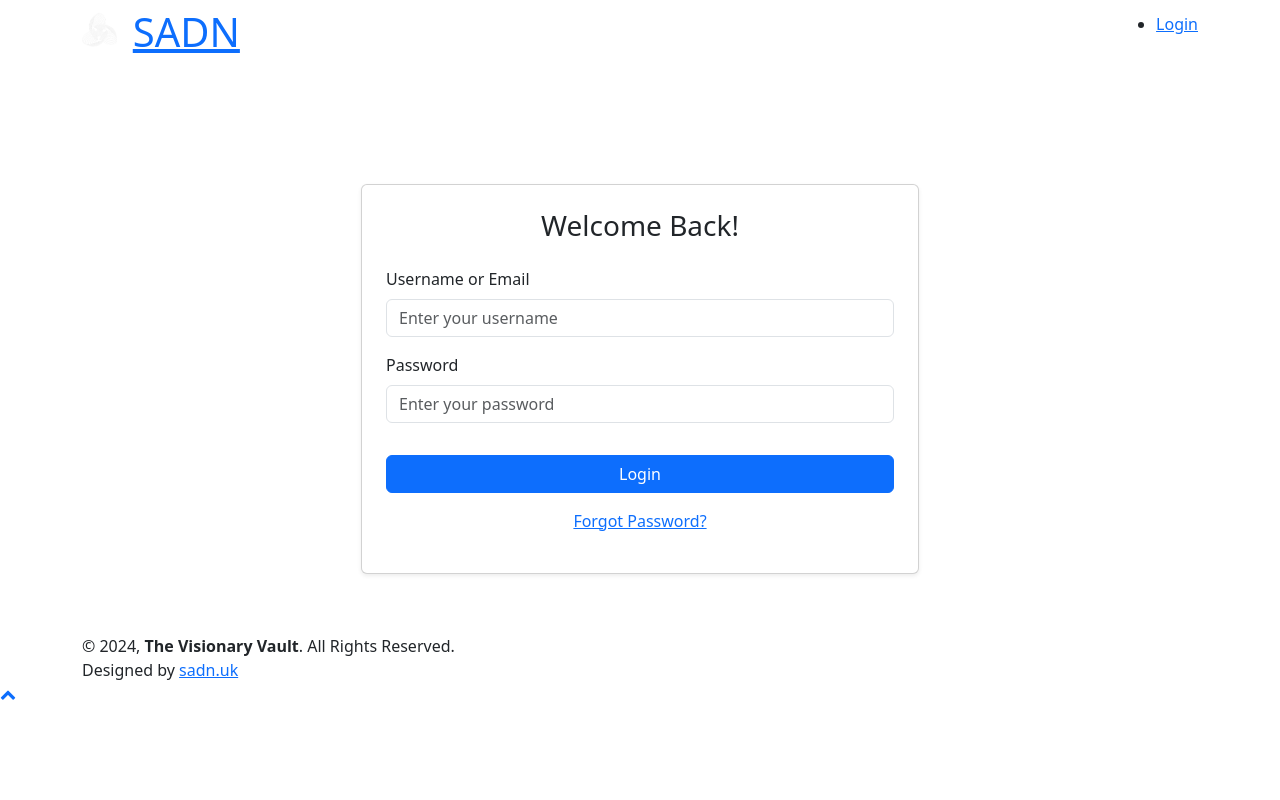
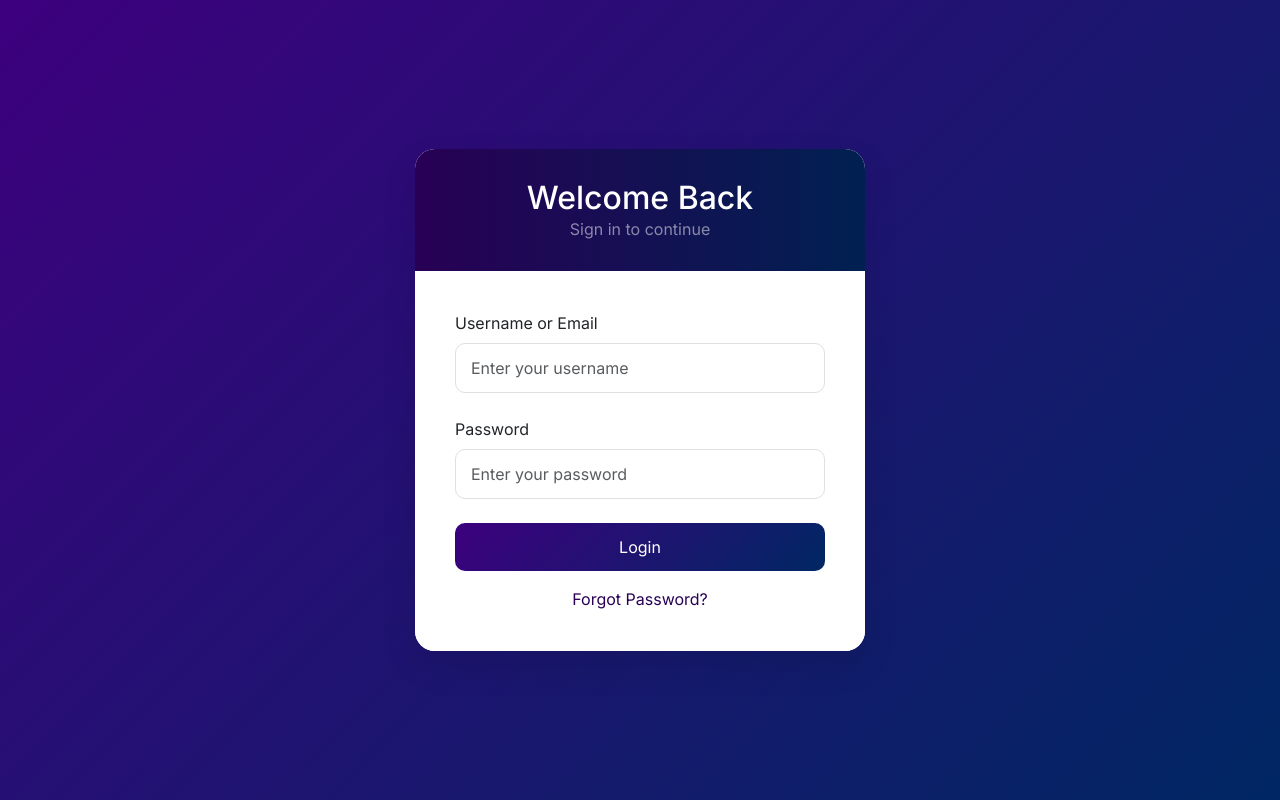
Before and after one commit to ammar104a/SADN, a Django app: page /login/ in a window 1280 px wide. Run offline with Django 5.2, Linux system fonts and the light colour scheme; some libraries are stand-ins or nearby versions.

Commit message:
Updated login page

```diff
--- a/templates/login.html
+++ b/templates/login.html
@@ -5,190 +5,133 @@
 <head>
     <meta charset="utf-8">
     <title>SADN | Login</title>
-  <meta content="width=device-width, initial-scale=1.0" name="viewport">
+    <meta name="viewport" content="width=device-width, initial-scale=1.0">
 
     <!-- Favicons -->
     <link href="{% static 'img/apple-touch-icon.png' %}" rel="icon">
-  <link href="{% static 'img/apple-touch-icon.png' %}" rel="apple-touch-icon">
 
     <!-- Google Fonts -->
-  <link href="https://fonts.googleapis.com/css?family=Open+Sans:300,300i,400,400i,500,600,700,700i|Montserrat:300,400,500,600,700" rel="stylesheet">
+    <link href="https://fonts.googleapis.com/css2?family=Inter:wght@300;400;500;600;700&display=swap" rel="stylesheet">
 
-  <!-- Bootstrap CSS File -->
-  <link rel="stylesheet" href="{% static 'lib/bootstrap/css/bootstrap.min.css' %}">
+    <!-- Bootstrap CSS -->
+    <link href="https://cdn.jsdelivr.net/npm/bootstrap@5.3.0/dist/css/bootstrap.min.css" rel="stylesheet">
 
-  <!-- Libraries CSS Files -->
-  <link rel="stylesheet" href="{% static 'lib/font-awesome/css/font-awesome.min.css' %}">
-  <link rel="stylesheet" href="{% static 'lib/animate/animate.min.css' %}">
-  <link rel="stylesheet" href="{% static 'lib/ionicons/css/ionicons.min.css' %}">
-  <link rel="stylesheet" href="{% static 'lib/owlcarousel/assets/owl.carousel.min.css' %}">
-  <link rel="stylesheet" href="{% static 'lib/lightbox/css/lightbox.min.css' %}">
-  <link
-    href="https://fonts.googleapis.com/icon?family=Material+Icons+Outlined"
-    rel="stylesheet"
-  />
+    <style>
+        :root {
+            --primary-color: #280055;
+            --secondary-color: #002051;
+            --bg-gradient: linear-gradient(135deg, #3d007e 0%, #002763 100%);
+        }
 
-  <!-- Main Stylesheet File (Your entire CSS above) -->
-  <!-- Ensure this references the same file or code you showed in the question. -->
-  <link rel="stylesheet" href="{% static '/css/style.css' %}">
+        body {
+            font-family: 'Inter', sans-serif;
+            background: var(--bg-gradient);
+            height: 100vh;
+            display: flex;
+            align-items: center;
+            margin: 0;
+            color: #333;
+        }
 
+        .login-container {
+            max-width: 450px;
+            width: 100%;
+            margin: 0 auto;
+        }
+
+        .login-card {
+            border: none;
+            border-radius: 20px;
+            box-shadow: 0 15px 35px rgba(0,0,0,0.1);
+            overflow: hidden;
+        }
+
+        .login-card-header {
+            background: linear-gradient(to right, var(--primary-color), var(--secondary-color));
+            color: white;
+            padding: 30px;
+            text-align: center;
+        }
+
+        .login-card-body {
+            padding: 40px;
+            background: white;
+        }
+
+        .form-control {
+            border-radius: 10px;
+            padding: 12px 15px;
+            border-color: #e0e0e0;
+        }
+
+        .form-control:focus {
+            border-color: var(--primary-color);
+            box-shadow: 0 0 0 0.2rem rgba(106, 17, 203, 0.25);
+        }
+
+        .btn-login {
+            background: var(--bg-gradient);
+            border: none;
+            color: white;
+            padding: 12px;
+            border-radius: 10px;
+            transition: transform 0.2s;
+        }
+
+        .btn-login:hover {
+            transform: translateY(-3px);
+            background: linear-gradient(135deg, #2575fc 0%, #6a11cb 100%);
+        }
+
+        .login-links a {
+            color: var(--primary-color);
+            text-decoration: none;
+        }
+
+        .login-links a:hover {
+            text-decoration: underline;
+        }
+    </style>
 </head>
+<body>
+    <div class="container">
+        <div class="login-container">
+            <div class="login-card card">
+                <div class="login-card-header">
+                    <h2 class="mb-0">Welcome Back</h2>
+                    <p class="text-white-50 mb-0">Sign in to continue</p>
+                </div>
+                <div class="login-card-body">
+                    <form method="POST" action="{% url 'login' %}">
+                        {% csrf_token %}
 
-<body>
-
-  <!--==========================
-    Header (Same as your main site)
-  ============================-->
-  <header id="header">
-
-    <div id="topbar">
-      <div class="container">
-      </div>
+                        <div class="mb-4">
+                            <label for="username" class="form-label">Username or Email</label>
+                            <input type="text" class="form-control" id="username" name="username" required placeholder="Enter your username">
                         </div>
 
-    <div class="container d-flex justify-content-between align-items-center">
-      <!-- Logo Section -->
-      <div class="logo d-flex align-items-center">
-        <a href="#header" class="scrollto">
-          <img src="{% static 'img/favicon.png' %}" alt="Logo" class="img-fluid me-2" style="max-height: 40px;">
-        </a>
-        <h1 class="text-light m-2">
-          <a href="#intro" class="scrollto"><span>SADN</span></a>
-        </h1>
-      </div>
-      <!-- Navigation Menu -->
-      <nav class="main-nav float-right d-none d-lg-block">
-        <ul>
-          <!-- The active class on the Login link -->
-          <li class="active"><a href="{% url 'login' %}">Login</a></li>
-        </ul>
-      </nav><!-- .main-nav -->
-    </div>
-  </header>
-  <!-- #header -->
-
-  <!--==========================
-    Main content for the Login Page
-  ============================-->
-  <main id="main" class="main-pages">
-
-    <!-- Optional: You can add a nice background or heading here -->
-    <section class="container" style="padding: 120px 0 60px 0;">
-      <div class="row justify-content-center">
-        <div class="col-lg-6 col-md-8">
-
-          <!-- Login Card/Panel -->
-          <div class="card shadow-sm p-4">
-            <h3 class="text-center mb-4">Welcome Back!</h3>
-
-            <!-- Example Django login form -->
-            <!-- If using Django's built-in authentication with a Form -->
-            <form method="POST" action="{% url 'login' %}">
-              {% csrf_token %}
-              <!-- If using Django form:
-              {{ form.non_field_errors }}
-              <div class="form-group mb-3">
-                  <label for="id_username">Username</label>
-                  {{ form.username }}
-              </div>
-              <div class="form-group mb-3">
-                  <label for="id_password">Password</label>
-                  {{ form.password }}
-              </div>
-              -->
-              <!-- Otherwise, custom fields: -->
-              <div class="form-group mb-3">
-                <label for="username" class="form-label">Username or Email</label>
-                <input
-                  type="text"
-                  class="form-control"
-                  id="username"
-                  name="username"
-                  required
-                  placeholder="Enter your username"
-                />
-              </div>
-              <div class="form-group mb-3">
+                        <div class="mb-4">
                             <label for="password" class="form-label">Password</label>
-                <input
-                  type="password"
-                  class="form-control"
-                  id="password"
-                  name="password"
-                  required
-                  placeholder="Enter your password"
-                />
+                            <input type="password" class="form-control" id="password" name="password" required placeholder="Enter your password">
                         </div>
 
-              <!-- If you have messages or errors (like invalid login), show them here -->
                         {% if messages %}
-                <div class="mb-3 text-danger">
+                        <div class="mb-4 text-danger">
                             {% for message in messages %}
                                 <p>{{ message }}</p>
                             {% endfor %}
                         </div>
                         {% endif %}
 
-              <button type="submit" class="btn btn-primary w-100 mt-3">
-                Login
-              </button>
+                        <button type="submit" class="btn btn-login w-100">Login</button>
 
-              <div class="text-center mt-3">
-                <p class="mb-1">
+                        <div class="text-center mt-3 login-links">
                             <a href="#">Forgot Password?</a>
-                </p>
-                <p>
-                </p>
                         </div>
                     </form>
-          </div><!-- End Card -->
-
                 </div>
             </div>
-    </section>
-
-  </main>
-  <!-- #main -->
-
-  <!--==========================
-    Footer (Same as your main site)
-  ============================-->
-  <footer id="footer" class="section-bg">
-
-
-    <div class="container">
-      <div class="copyright">
-        &copy; 2024, <strong>The Visionary Vault</strong>. All Rights Reserved.
-      </div>
-      <div class="credits">
-        Designed by <a href="https://sadn.uk/"> sadn.uk</a>
         </div>
     </div>
-  </footer>
-  <!-- #footer -->
-
-  <a href="#" class="back-to-top"><i class="fa fa-chevron-up"></i></a>
-
-  <!--==========================
-    JavaScript Libraries
-  ============================-->
-  <script src="{% static 'lib/jquery/jquery.min.js' %}"></script>
-  <script src="{% static 'lib/jquery/jquery-migrate.min.js' %}"></script>
-  <script src="{% static 'lib/bootstrap/js/bootstrap.bundle.min.js' %}"></script>
-  <script src="{% static 'lib/easing/easing.min.js' %}"></script>
-  <script src="{% static 'lib/mobile-nav/mobile-nav.js' %}"></script>
-  <script src="{% static 'lib/wow/wow.min.js' %}"></script>
-  <script src="{% static 'lib/waypoints/waypoints.min.js' %}"></script>
-  <script src="{% static 'lib/counterup/counterup.min.js' %}"></script>
-  <script src="{% static 'lib/owlcarousel/owl.carousel.min.js' %}"></script>
-  <script src="{% static 'lib/isotope/isotope.pkgd.min.js' %}"></script>
-  <script src="{% static 'lib/lightbox/js/lightbox.min.js' %}"></script>
-  <script src="{% static 'js/chat.js' %}"></script>
-
-  <!-- Template Main Javascript File -->
-  <script src="{% static 'js/main.js' %}"></script>
-  <!-- Contact Form JavaScript File -->
-  <script src="{% static 'contactform/contactform.js' %}"></script>
-
 </body>
 </html>
```
Also changed, not shown: static/css/styles.css (+85 -0 lines), db.sqlite3, 1 other file. Lines whose indentation alone changed are shown as unchanged.
